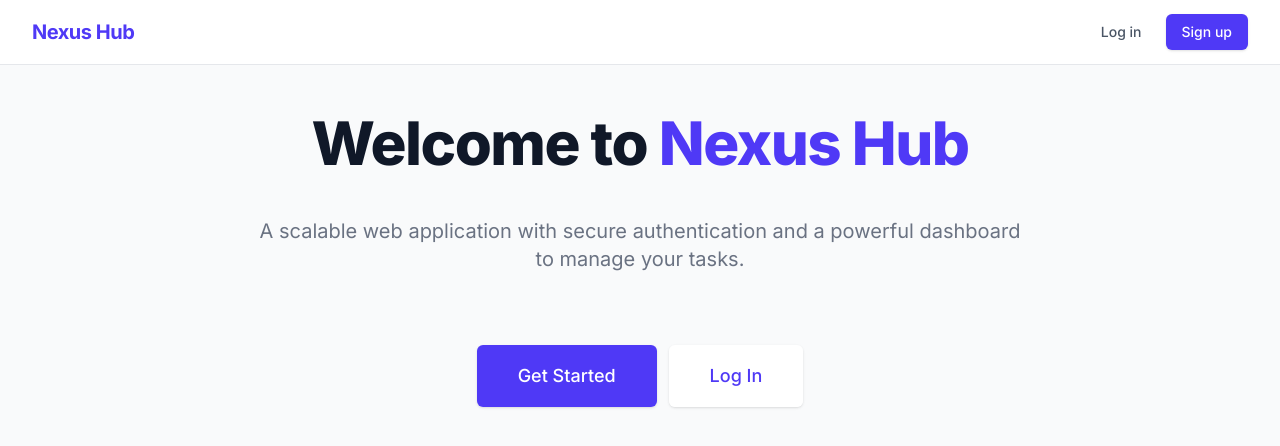
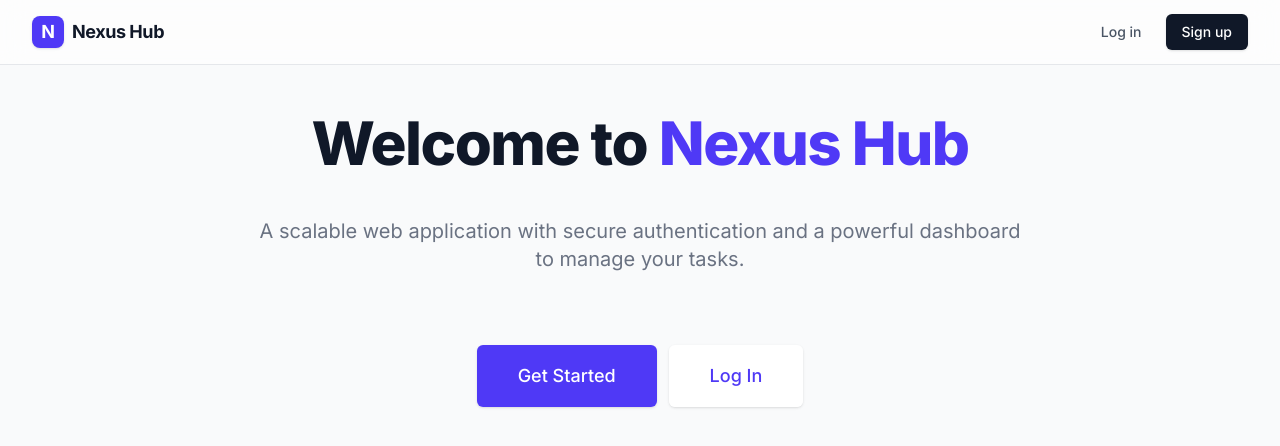
Before and after one commit to sarthakpapneja/webapp, a Next.js app in the folder frontend/: page / in a window 1280 px wide. Shown: the top 446 px of the page. Built offline with nearby package versions, Linux system fonts and the light colour scheme; no server answers.

Commit message:
Apply technical aesthetic to globals and navbar

```diff
--- a/frontend/src/app/globals.css
+++ b/frontend/src/app/globals.css
@@ -15,8 +15,10 @@
 
 body {
   color: var(--foreground);
-  background: #f9fafb;
+  background-color: #f9fafb;
   /* Gray 50 */
+  background-image: radial-gradient(#e5e7eb 1px, transparent 1px);
+  background-size: 24px 24px;
   font-family: 'Inter', -apple-system, BlinkMacSystemFont, "Segoe UI", Roboto, "Helvetica Neue", Arial, sans-serif;
   min-height: 100vh;
   -webkit-font-smoothing: antialiased;
--- a/frontend/src/components/Navbar.tsx
+++ b/frontend/src/components/Navbar.tsx
@@ -8,12 +8,15 @@ export default function Navbar() {
     const auth = useContext(AuthContext);
 
     return (
-        <nav className="bg-white border-b border-gray-200 sticky top-0 z-50">
+        <nav className="border-b border-gray-200 sticky top-0 z-50 bg-white/80 backdrop-blur-md supports-[backdrop-filter]:bg-white/60">
             <div className="max-w-7xl mx-auto px-4 sm:px-6 lg:px-8">
                 <div className="flex justify-between h-16">
                     <div className="flex items-center">
                         <Link href="/" className="flex-shrink-0 flex items-center gap-2">
-                            <span className="text-xl font-bold text-indigo-600 tracking-tight">
+                            <div className="w-8 h-8 rounded-lg bg-indigo-600 flex items-center justify-center text-white font-bold text-lg shadow-sm">
+                                N
+                            </div>
+                            <span className="text-lg font-bold text-gray-900 tracking-tight font-mono">
                                 Nexus Hub
                             </span>
                         </Link>
@@ -25,7 +28,7 @@ export default function Navbar() {
                                     Dashboard
                                 </Link>
                                 <div className="h-4 w-px bg-gray-300"></div>
-                                <div className="text-sm font-medium text-gray-700">{auth.user.name}</div>
+                                <div className="text-sm font-medium text-gray-700 font-mono">{auth.user.name}</div>
                                 <button
                                     onClick={auth.logout}
                                     className="text-sm font-medium text-gray-500 hover:text-red-600 transition-colors"
@@ -38,7 +41,7 @@ export default function Navbar() {
                                 <Link href="/login" className="text-sm font-medium text-gray-600 hover:text-gray-900 transition-colors">
                                     Log in
                                 </Link>
-                                <Link href="/register" className="bg-indigo-600 hover:bg-indigo-500 text-white px-4 py-2 rounded-md text-sm font-medium transition-colors shadow-sm">
+                                <Link href="/register" className="bg-gray-900 hover:bg-gray-800 text-white px-4 py-2 rounded-md text-sm font-medium transition-colors shadow-sm">
                                     Sign up
                                 </Link>
                             </>
```
